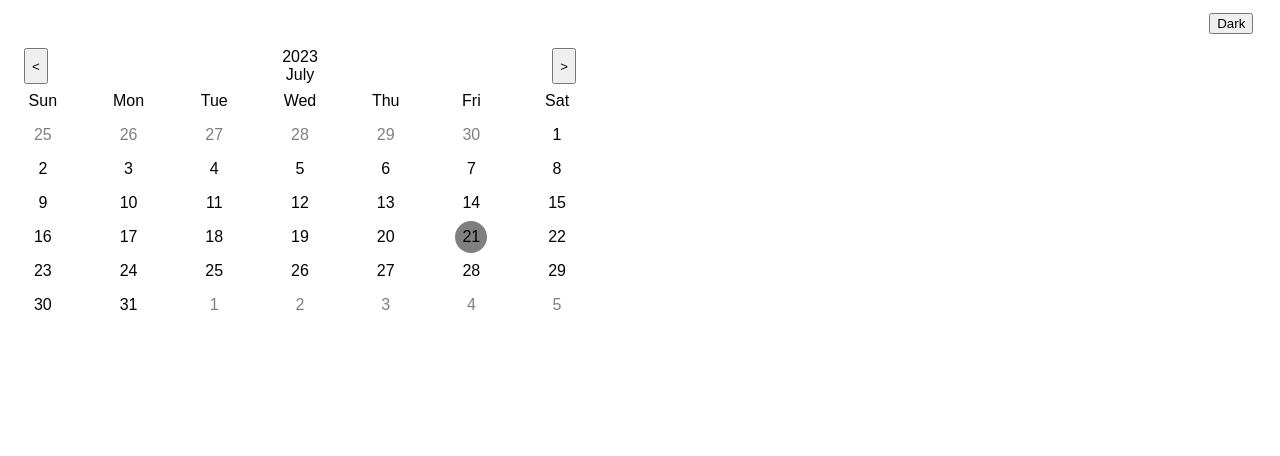
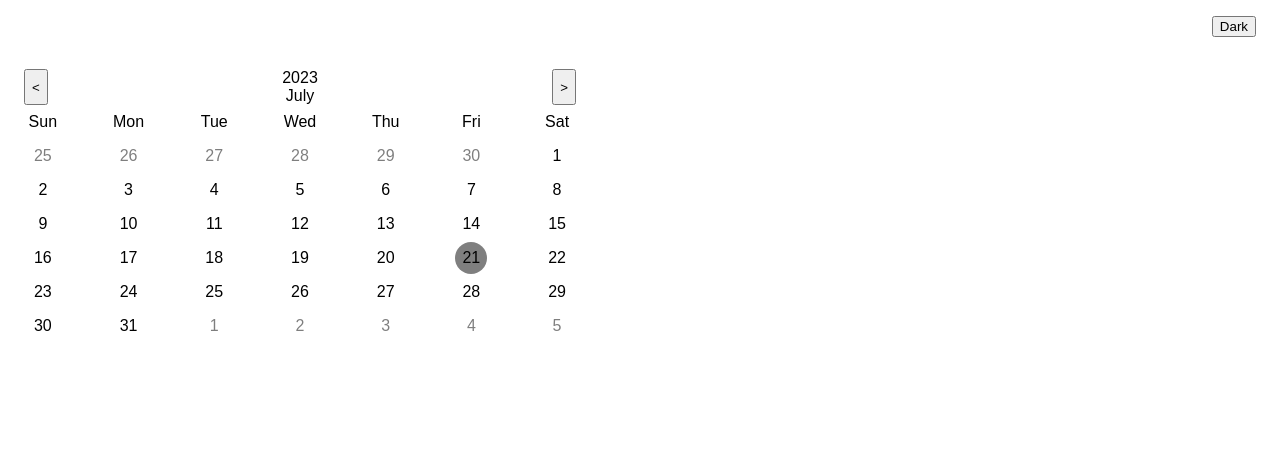
Before and after one commit to jimarkit/jimarkit.github.io, a plain HTML site: page index.html in a window 1280 px wide. Drawn offline with Linux system fonts and the light colour scheme.

Commit message:
Add app-top-bar

```diff
--- a/index.html
+++ b/index.html
@@ -7,7 +7,9 @@
     <title>Calendar</title>
 </head>
 <body>
-    <button class="container-theme-toggler">Dark</button>
+    <div class="app-top-bar">
+        <button class="container-theme-toggler">Dark</button>
+    </div>
     <div class="container-calendar">
         <ul class="calendar">
             <ul class="calendar-top-bar">
--- a/style.css
+++ b/style.css
@@ -9,11 +9,15 @@ body
     touch-action: manipulation;
 }
 
-.container-theme-toggler
+.app-top-bar
 {
-    position: absolute;
-    top: 1em;
-    right: 2em;
+    box-sizing: border-box;
+    display: flex;
+    flex-flow: row nowrap;
+    justify-content: flex-end;
+    margin: 0;
+    padding: 1em 1.5em;
+    width: 100vw;
 }
 
 .container-calendar
@@ -31,7 +35,7 @@ body
 {
     box-sizing: border-box;
     margin: 0;
-    padding: 3em 0 0 0;
+    padding: 1em 0 0 0;
     text-align: center;
     width: 100%;
 }
```
